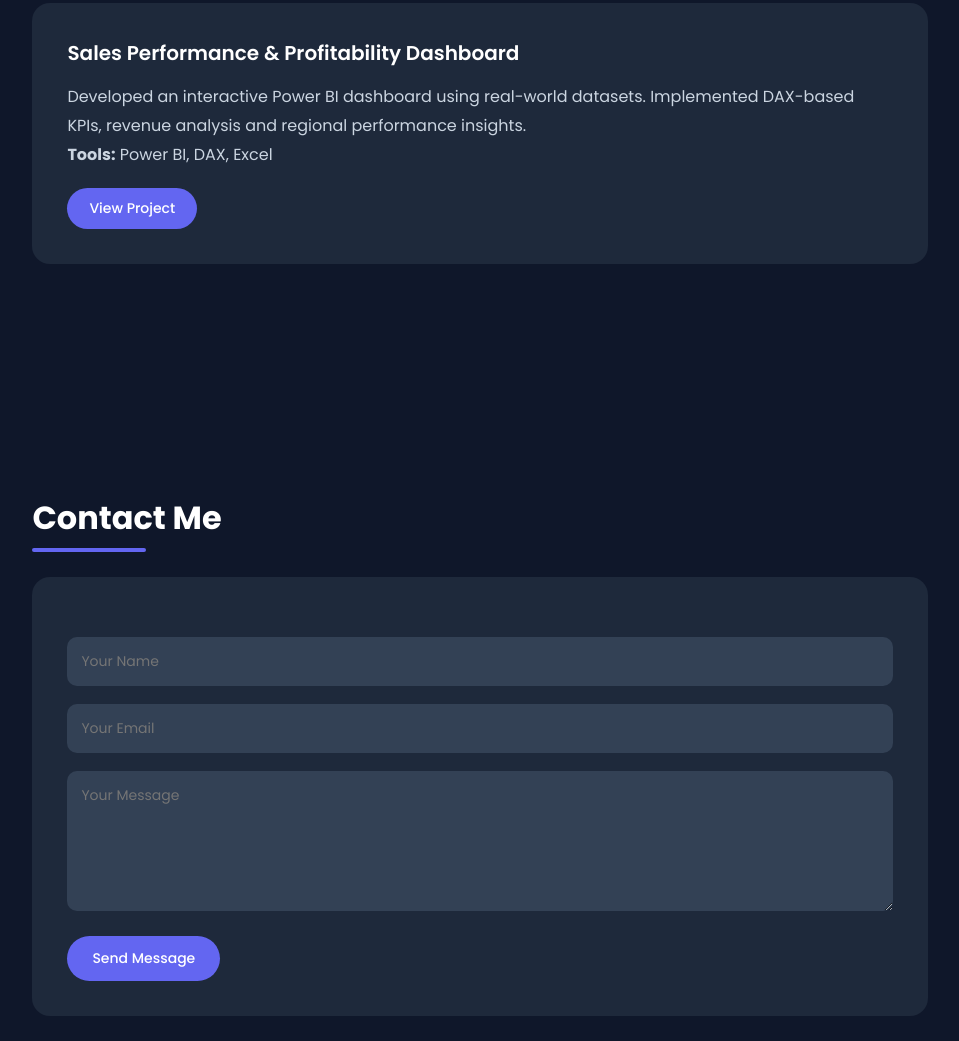
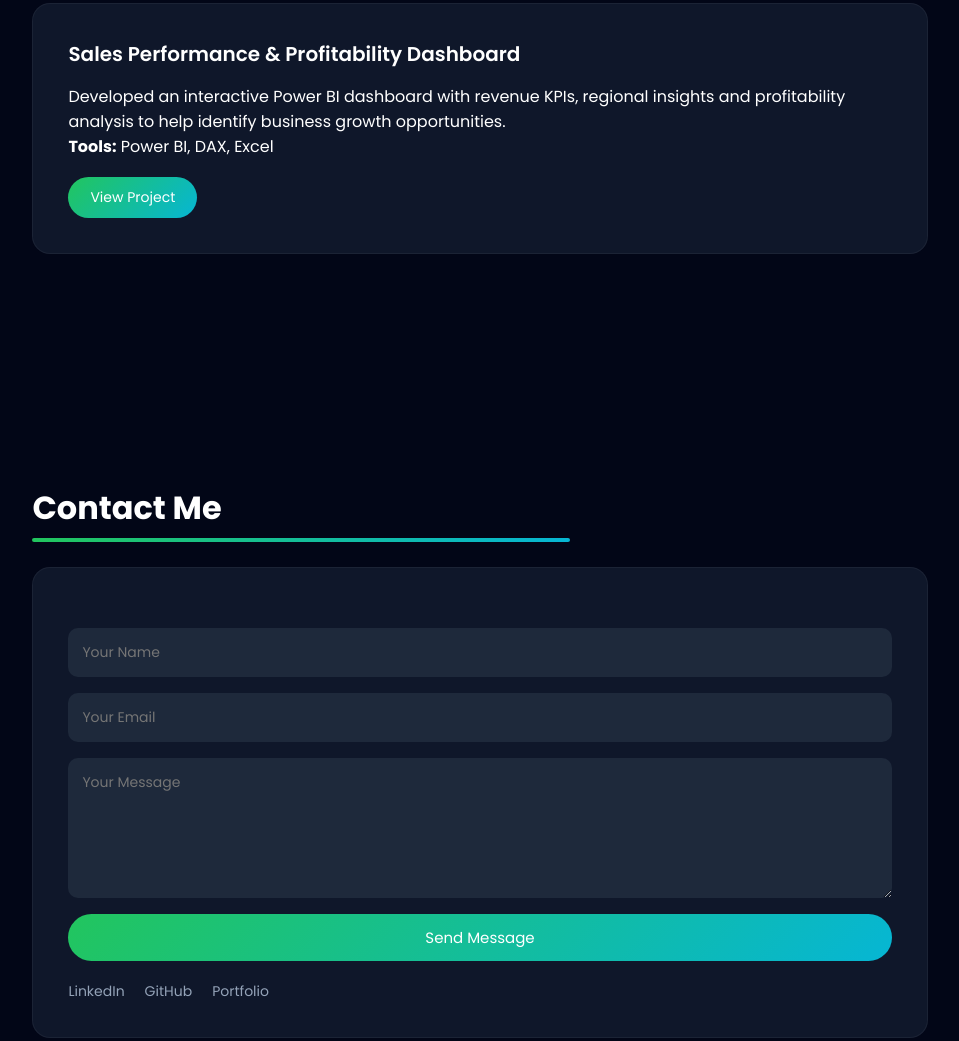
Before and after one commit to Harshbugaliya/HarshBugaliya, a plain HTML site: page index.html in a window 1280 px wide. Shown: the part 1190-2231 px from the top of the page, without its empty margins (160-1119 px from the left). Drawn offline with nearby package versions, Linux system fonts and the light colour scheme.

Commit message:
Refactor HTML structure and update styles

```diff
--- a/index.html
+++ b/index.html
@@ -6,290 +6,417 @@
 <meta name="viewport" content="width=device-width, initial-scale=1.0">
 
 <link href="https://fonts.googleapis.com/css2?family=Poppins:wght@300;400;500;600;700&display=swap" rel="stylesheet">
+<script src="https://unpkg.com/scrollreveal"></script>
 
 <style>
-        :root {
-            --primary: #6366f1;
-            --dark: #0f172a;
-            --dark-light: #1e293b;
-            --text-light: #cbd5e1;
-            --white: #ffffff;
-            --max-width: 1100px;
+
+:root{
+--primary:#22c55e;
+--secondary:#06b6d4;
+--dark:#020617;
+--dark-light:#0f172a;
+--text-light:#94a3b8;
+--white:#ffffff;
+--max-width:1100px;
 }
 
-        * {
-            margin: 0;
-            padding: 0;
-            box-sizing: border-box;
-            font-family: 'Poppins', sans-serif;
-            scroll-behavior: smooth;
+*{
+margin:0;
+padding:0;
+box-sizing:border-box;
+font-family:'Poppins',sans-serif;
+scroll-behavior:smooth;
 }
 
-        body {
-            background: var(--dark);
-            color: var(--white);
+body{
+background:var(--dark);
+color:var(--white);
+overflow-x:hidden;
 }
 
-        /* Navigation */
-        nav {
-            position: fixed;
-            width: 100%;
-            background: rgba(15, 23, 42, 0.95);
-            backdrop-filter: blur(8px);
-            display: flex;
-            justify-content: space-between;
-            align-items: center;
-            padding: 18px 8%;
-            z-index: 1000;
+/* animated gradient background */
+
+body::before{
+content:"";
+position:fixed;
+top:-200px;
+left:-200px;
+width:600px;
+height:600px;
+background:radial-gradient(circle,var(--primary),transparent);
+opacity:0.15;
+filter:blur(120px);
+z-index:-1;
 }
 
-        nav h2 {
-            color: var(--primary);
-            font-size: 22px;
-            font-weight: 600;
+body::after{
+content:"";
+position:fixed;
+bottom:-200px;
+right:-200px;
+width:600px;
+height:600px;
+background:radial-gradient(circle,var(--secondary),transparent);
+opacity:0.15;
+filter:blur(120px);
+z-index:-1;
 }
 
-        nav ul {
-            list-style: none;
-            display: flex;
-            gap: 28px;
+/* navbar */
+
+nav{
+position:fixed;
+width:100%;
+background:rgba(2,6,23,0.9);
+backdrop-filter:blur(8px);
+display:flex;
+justify-content:space-between;
+align-items:center;
+padding:18px 8%;
+z-index:1000;
 }
 
-        nav ul li a {
-            text-decoration: none;
-            color: var(--white);
-            font-size: 15px;
-            font-weight: 500;
-            transition: 0.3s;
+nav h2{
+color:var(--primary);
+font-weight:600;
 }
 
-        nav ul li a:hover {
-            color: var(--primary);
+nav ul{
+display:flex;
+gap:28px;
+list-style:none;
 }
 
-        /* Sections */
-        section {
-            padding: 120px 8% 80px;
-            max-width: var(--max-width);
-            margin: auto;
+nav a{
+color:white;
+text-decoration:none;
+font-size:15px;
+transition:0.3s;
 }
 
-        section:first-of-type {
-            padding-top: 160px;
+nav a:hover{
+color:var(--secondary);
 }
 
-        section h2 {
-            font-size: 32px;
-            margin-bottom: 35px;
-            position: relative;
-            display: inline-block;
+/* sections */
+
+section{
+padding:120px 8% 80px;
+max-width:var(--max-width);
+margin:auto;
 }
 
-        section h2::after {
-            content: "";
-            width: 60%;
-            height: 4px;
-            background: var(--primary);
-            position: absolute;
-            left: 0;
-            bottom: -10px;
-            border-radius: 2px;
+section:first-of-type{
+padding-top:160px;
 }
 
-        .card {
-            background: var(--dark-light);
-            padding: 35px;
-            border-radius: 18px;
-            margin-bottom: 30px;
-            transition: 0.3s ease;
+section h2{
+font-size:32px;
+margin-bottom:35px;
+position:relative;
 }
 
-        .card:hover {
-            transform: translateY(-6px);
-            box-shadow: 0 12px 35px rgba(99, 102, 241, 0.25);
+section h2::after{
+content:"";
+width:60%;
+height:4px;
+background:linear-gradient(90deg,var(--primary),var(--secondary));
+position:absolute;
+bottom:-10px;
+left:0;
+border-radius:2px;
 }
 
-        .card p {
-            font-size: 16px;
-            line-height: 1.8;
-            color: var(--text-light);
+/* card */
+
+.card{
+background:var(--dark-light);
+padding:35px;
+border-radius:18px;
+margin-bottom:30px;
+transition:0.3s;
+border:1px solid rgba(255,255,255,0.05);
 }
 
-        /* Skills */
-        .skills {
-            display: flex;
-            flex-wrap: wrap;
-            gap: 16px;
+.card:hover{
+transform:translateY(-6px);
+box-shadow:0 15px 40px rgba(34,197,94,0.35);
 }
 
-        .skill {
-            padding: 10px 18px;
-            background: var(--primary);
-            border-radius: 25px;
-            font-size: 14px;
-            font-weight: 500;
+/* skills */
+
+.skills{
+display:grid;
+grid-template-columns:repeat(auto-fit,minmax(140px,1fr));
+gap:15px;
 }
 
-        /* Project */
-        .project-title {
-            font-size: 20px;
-            font-weight: 600;
-            margin-bottom: 15px;
+.skill{
+background:linear-gradient(135deg,var(--primary),var(--secondary));
+padding:12px;
+border-radius:25px;
+text-align:center;
+font-size:14px;
+font-weight:500;
+transition:0.3s;
 }
 
-        .btn {
-            display: inline-block;
-            margin-top: 18px;
-            padding: 10px 22px;
-            background: var(--primary);
-            color: var(--white);
-            border-radius: 25px;
-            text-decoration: none;
-            font-size: 14px;
-            font-weight: 500;
-            transition: 0.3s;
+.skill:hover{
+transform:scale(1.08);
+box-shadow:0 0 15px rgba(6,182,212,0.5);
 }
 
-        .btn:hover {
-            background: #4f46e5;
+/* project */
+
+.project-title{
+font-size:20px;
+font-weight:600;
+margin-bottom:15px;
 }
 
-        /* Contact Form */
-        form {
-            margin-top: 25px;
+.btn{
+display:inline-block;
+margin-top:18px;
+padding:10px 22px;
+background:linear-gradient(135deg,var(--primary),var(--secondary));
+color:white;
+border-radius:25px;
+text-decoration:none;
+font-size:14px;
+transition:0.3s;
 }
 
-        input, textarea {
-            width: 100%;
-            padding: 14px;
-            margin-bottom: 18px;
-            border-radius: 10px;
-            border: none;
-            outline: none;
-            background: #334155;
-            color: var(--white);
-            font-size: 14px;
+.btn:hover{
+transform:scale(1.05);
+box-shadow:0 0 15px rgba(6,182,212,0.6);
 }
 
-        textarea {
-            min-height: 140px;
-            resize: vertical;
+/* contact form */
+
+form{
+margin-top:25px;
+display:flex;
+flex-direction:column;
+gap:16px;
 }
 
-        button {
-            padding: 12px 25px;
-            background: var(--primary);
-            border: none;
-            border-radius: 25px;
-            color: var(--white);
-            font-size: 14px;
-            font-weight: 500;
-            cursor: pointer;
-            transition: 0.3s;
+input,textarea{
+width:100%;
+padding:14px;
+border-radius:10px;
+border:none;
+background:#1e293b;
+color:white;
+font-size:14px;
+outline:none;
 }
 
-        button:hover {
-            background: #4f46e5;
+textarea{
+min-height:140px;
+resize:vertical;
 }
 
-        footer {
-            text-align: center;
-            padding: 25px;
-            background: #020617;
-            color: var(--text-light);
-            font-size: 14px;
-            margin-top: 40px;
+button{
+padding:12px;
+background:linear-gradient(135deg,var(--primary),var(--secondary));
+border:none;
+border-radius:25px;
+color:white;
+font-size:15px;
+cursor:pointer;
+transition:0.3s;
 }
 
-        /* Responsive */
-        @media (max-width: 768px) {
-            nav {
-                padding: 15px 6%;
+button:hover{
+transform:scale(1.05);
+box-shadow:0 0 15px rgba(6,182,212,0.6);
 }
 
-            nav ul {
-                gap: 18px;
+/* social */
+
+.social{
+display:flex;
+gap:20px;
+margin-top:20px;
 }
 
-            section {
-                padding: 110px 6% 70px;
+.social a{
+color:var(--text-light);
+text-decoration:none;
+font-size:14px;
+transition:0.3s;
 }
 
-            section h2 {
-                font-size: 26px;
+.social a:hover{
+color:var(--secondary);
 }
 
-            .card {
-                padding: 25px;
+/* footer */
+
+footer{
+text-align:center;
+padding:25px;
+background:#020617;
+color:var(--text-light);
+font-size:14px;
+margin-top:40px;
 }
+
+/* responsive */
+
+@media(max-width:768px){
+
+nav{
+padding:15px 6%;
 }
+
+nav ul{
+gap:18px;
+}
+
+section{
+padding:110px 6% 70px;
+}
+
+section h2{
+font-size:26px;
+}
+
+.card{
+padding:25px;
+}
+
+}
+
 </style>
 </head>
+
 <body>
 
 <nav>
+
 <h2>Harsh.</h2>
+
 <ul>
 <li><a href="#about">About</a></li>
 <li><a href="#skills">Skills</a></li>
 <li><a href="#projects">Projects</a></li>
 <li><a href="#contact">Contact</a></li>
 </ul>
+
 </nav>
 
 <section id="about">
+
 <h2>About Me</h2>
+
 <div class="card">
+
 <p>
-            Motivated Computer Applications undergraduate with strong interest in Data Analytics,
-            Power BI, SQL and Python. I enjoy solving real-world problems using data-driven approaches
-            and continuously improving my technical and analytical skills.
+Motivated Computer Applications undergraduate passionate about
+Data Analytics, Power BI, SQL and Python. I enjoy transforming
+raw data into meaningful insights and building dashboards
+that help organizations make data-driven decisions.
 </p>
+
 </div>
+
 </section>
 
 <section id="skills">
+
 <h2>Skills</h2>
+
 <div class="card skills">
+
 <div class="skill">Python</div>
 <div class="skill">Power BI</div>
 <div class="skill">Power Query</div>
 <div class="skill">SQL</div>
 <div class="skill">Excel</div>
 <div class="skill">C++</div>
+<div class="skill">Data Analysis</div>
 <div class="skill">Problem Solving</div>
 <div class="skill">Communication</div>
+
 </div>
+
 </section>
 
 <section id="projects">
+
 <h2>Projects</h2>
+
 <div class="card">
-        <div class="project-title">Sales Performance & Profitability Dashboard</div>
+
+<div class="project-title">
+Sales Performance & Profitability Dashboard
+</div>
+
 <p>
-            Developed an interactive Power BI dashboard using real-world datasets.
-            Implemented DAX-based KPIs, revenue analysis and regional performance insights.
+Developed an interactive Power BI dashboard with revenue KPIs,
+regional insights and profitability analysis to help identify
+business growth opportunities.
 </p>
+
 <p><strong>Tools:</strong> Power BI, DAX, Excel</p>
-        <a href="https://postimg.cc/Lqbp6dRX" class="btn" target="_blank">View Project</a>
+
+<a href="https://postimg.cc/Lqbp6dRX" target="_blank" class="btn">
+View Project
+</a>
+
 </div>
+
 </section>
 
 <section id="contact">
+
 <h2>Contact Me</h2>
+
 <div class="card">
-        <form action="https://formspree.io/f/mqedodll" method="POST">
+
+<form action="https://formspree.io/f/mykngnpq" method="POST">
+
 <input type="text" name="name" placeholder="Your Name" required>
+
 <input type="email" name="email" placeholder="Your Email" required>
+
 <textarea name="message" placeholder="Your Message" required></textarea>
+
+<input type="hidden" name="_subject" value="New Portfolio Message">
+
 <button type="submit">Send Message</button>
+
 </form>
+
+<div class="social">
+
+<a href="#">LinkedIn</a>
+<a href="#">GitHub</a>
+<a href="#">Portfolio</a>
+
 </div>
+
+</div>
+
 </section>
 
 <footer>
+
 © 2026 Harsh Bugaliya | Portfolio
+
 </footer>
+
+<script>
+
+ScrollReveal().reveal('.card',{
+distance:'40px',
+duration:1000,
+origin:'bottom',
+interval:200
+})
+
+</script>
 
 </body>
 </html>
```
Lines whose indentation alone changed are shown as unchanged.
